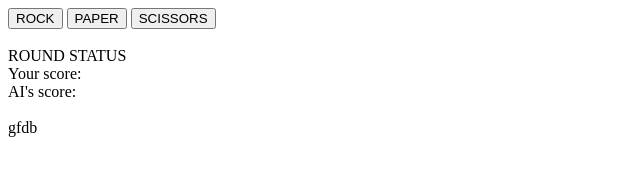
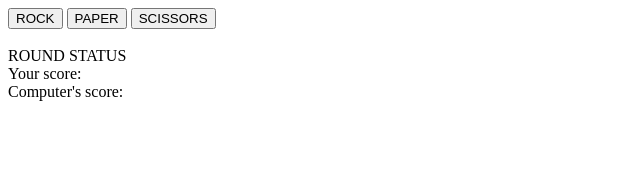
Before and after one commit to Het-477/Rock-Paper-Scissors, a plain HTML site: page index.html in a window 1280 px wide. Shown: the whole page, without its empty margins (0-640 px from the left). Drawn offline with Linux system fonts and the light colour scheme.

Commit message:
typo: chang computer's display name

```diff
--- a/index.html
+++ b/index.html
@@ -24,7 +24,7 @@
             <span id="player-score"></span>
         </div>
 
-        <div>AI's score:
+        <div>Computer's score:
             <span id="computer-score"></span>
         </div>
 
@@ -33,7 +33,7 @@
 
     <br>
 
-    <div id="game-result">gfdb</div>
+    <div id="game-result"></div>
 </body>
 
 </html>
```
